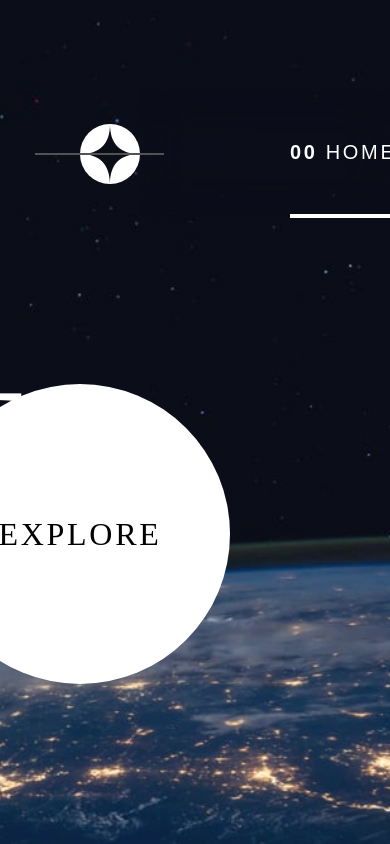
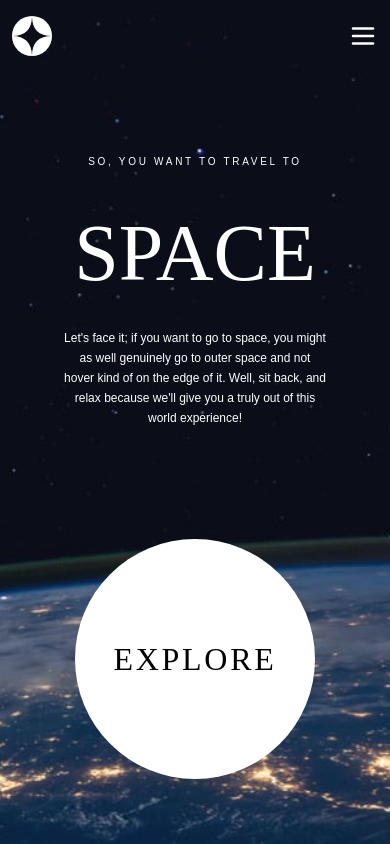
Before and after one commit to FerZva/space-tourism-website-main, a Next.js app: page / in a window 390 px wide. Built offline with nearby package versions, Linux system fonts and the light colour scheme.

Commit message:
Responsive styles for hero page and header with toggle menu functionality added for responsive header

```diff
--- a/src/app/components/Header.tsx
+++ b/src/app/components/Header.tsx
@@ -1,14 +1,21 @@
 "use client";
-import React from "react";
+import React, { useState } from "react";
 import Link from "next/link";
 import Image from "next/image";
+import { Menu, X } from "lucide-react";
 import { usePathname } from "next/navigation";
 
 const Header = () => {
   const pathname = usePathname();
+  const [isMenuOpen, setIsMenuOpen] = useState(false);
+
+  const toggleMenu = () => {
+    setIsMenuOpen(!isMenuOpen);
+  };
 
   return (
-    <header className="absolute w-full flex justify-between items-center py-[90px] overflow-x-hidden">
+    <>
+      <header className="hidden absolute w-full lg:flex justify-between items-center py-[90px] overflow-x-hidden">
         <div className="ml-20">
           <Link href="/">
             <Image
@@ -78,6 +85,94 @@ const Header = () => {
           </ul>
         </nav>
       </header>
+      <header className="flex absolute w-full lg:hidden justify-between px-3 py-4 items-center">
+        <div className="">
+          <Link href="/">
+            <Image
+              src="/logo.svg"
+              alt="Logo"
+              width={40}
+              height={40}
+              className="min-w-[40px] min-h-[40px]"
+            />
+          </Link>
+        </div>
+        <div className="">
+          <Menu
+            size={30}
+            color="white"
+            className={`cursor-pointer ${isMenuOpen ? "hidden" : "block"}`}
+            onClick={toggleMenu}
+          />
+        </div>
+        <nav
+          className={`${
+            isMenuOpen ? "" : "hidden"
+          } absolute top-0 right-0 w-auto font-barlow text-[16px] text-white uppercase tracking-[2.7px] backdrop-blur-xl py-[20px] min-h-screen`}
+        >
+          <div className="flex justify-end px-4 mb-10">
+            <X
+              size={30}
+              color="white"
+              className="cursor-pointer"
+              onClick={toggleMenu}
+            />
+          </div>
+          <ul className="flex flex-col min-h-full pl-8">
+            <li
+              className={`min-h-full ${
+                pathname === "/" || pathname === "/home"
+                  ? "border-r-4 border-r-white"
+                  : ""
+              } border-solid flex items-center hover:border-b-4 border-b-neutral-400 my-4 pr-6`}
+            >
+              <Link href="/">
+                <span className="mr-2">
+                  <strong>00</strong>
+                </span>
+                <span>HOME</span>
+              </Link>
+            </li>
+            <li
+              className={`min-h-full ${
+                pathname === "/crew" ? "border-b-4 border-b-white" : ""
+              } border-solid flex items-center hover:border-b-4 border-b-neutral-400 my-4 pr-6`}
+            >
+              <Link href="/crew">
+                <span className="mr-2">
+                  <strong>01</strong>
+                </span>
+                <span>CREW</span>
+              </Link>
+            </li>
+            <li
+              className={`min-h-full ${
+                pathname === "/destination" ? "border-b-4 border-b-white" : ""
+              } border-solid flex items-center hover:border-b-4 border-b-neutral-400 my-4 pr-8`}
+            >
+              <Link href="/destination">
+                <span className="mr-2">
+                  <strong>02</strong>
+                </span>
+                <span>DESTINATION</span>
+              </Link>
+            </li>
+            <li
+              className={`min-h-full ${
+                pathname === "/technology" ? "border-b-4 border-b-white" : ""
+              } border-solid flex items-center hover:border-b-4 border-b-neutral-400 my-4 pr-8`}
+            >
+              <Link href="/technology">
+                <span className="mr-2">
+                  <strong>03</strong>
+                </span>
+                <span>TECHNOLOGY</span>
+              </Link>
+            </li>
+          </ul>
+        </nav>
+      </header>
+    </>
   );
 };
 
--- a/src/app/components/Hero.tsx
+++ b/src/app/components/Hero.tsx
@@ -2,16 +2,16 @@ import React from "react";
 
 const Hero = () => {
   return (
-    <main className="grid grid-cols-2 place-items-end h-screen text-center text-white font-bellefair">
+    <main className="grid grid-cols-1 lg:grid-cols-2 place-items-center lg:place-items-end h-screen text-center text-white font-bellefair">
       {/* Description */}
-      <div className="text-left p-40">
-        <h1 className="text-[18px] leading-[32px] font-barlow uppercase tracking-[2.7px]">
+      <div className="text-center lg:text-left px-16 mt-25 md:mt-40 lg:p-40">
+        <h1 className="text-[10px]  md:text-[18px] leading-[32px] font-barlow uppercase tracking-[2.7px]">
           So, you want to travel to
         </h1>
-        <h2 className="text-[150px] leading-[150px] font-bellefair my-10">
+        <h2 className="text-[80px] lg:text-[150px] leading-[150px] font-bellefair md:my-10">
           SPACE
         </h2>
-        <p className="text-[18px] leading-[32px] font-barlow">
+        <p className="text-[12px] md:text-[18px] leading-[20px] md:leading-[32px] font-barlow">
           Let&apos;s face it; if you want to go to space, you might as well
           genuinely go to outer space and not hover kind of on the edge of it.
           Well, sit back, and relax because we&apos;ll give you a truly out of
@@ -19,8 +19,8 @@ const Hero = () => {
         </p>
       </div>
       {/* Explore button */}
-      <div className="rounded-full p-25 m-15 group hover:bg-white/10 transition-all duration-200">
-        <button className="w-[300px] h-[300px] bg-white rounded-full flex items-center justify-center text-[32px] font-bellefair uppercase tracking-[2.7px] cursor-pointer group-hover:bg-neutral-200 transition-all duration-300 text-black">
+      <div className="rounded-full p-5 lg:p-25 lg:m-15 group hover:bg-white/10 transition-all duration-200">
+        <button className="w-[240px] h-[240px] md:w-[300px] md:h-[300px] bg-white rounded-full flex items-center justify-center text-[32px] font-bellefair uppercase tracking-[2.7px] cursor-pointer group-hover:bg-neutral-200 transition-all duration-300 text-black">
           <span>EXPLORE</span>
         </button>
       </div>
--- a/src/app/layout.tsx
+++ b/src/app/layout.tsx
@@ -15,7 +15,7 @@ export default function RootLayout({
   return (
     <html lang="en">
       <body className="antialiased w-full h-full">
-        <div className="relative bg-[url('/background-home-mobile.jpg')] md:bg-[url('/background-home-tablet.jpg')] lg:bg-[url('/background-home-desktop.jpg')] bg-cover bg-no-repeat bg-center min-h-screen text-white w-full">
+        <div className="relative bg-[url('/background-home-mobile.jpg')] md:bg-[url('/background-home-tablet.jpg')] lg:bg-[url('/background-home-desktop.jpg')] bg-cover bg-no-repeat bg-center min-h-screen overflow-y-auto text-white w-full">
           <Header />
           {children}
         </div>
```
Also changed, not shown: package.json (+8 -6 lines), 1 other file (tests, documents, lock files or other folders). Lines whose indentation alone changed are shown as unchanged.
